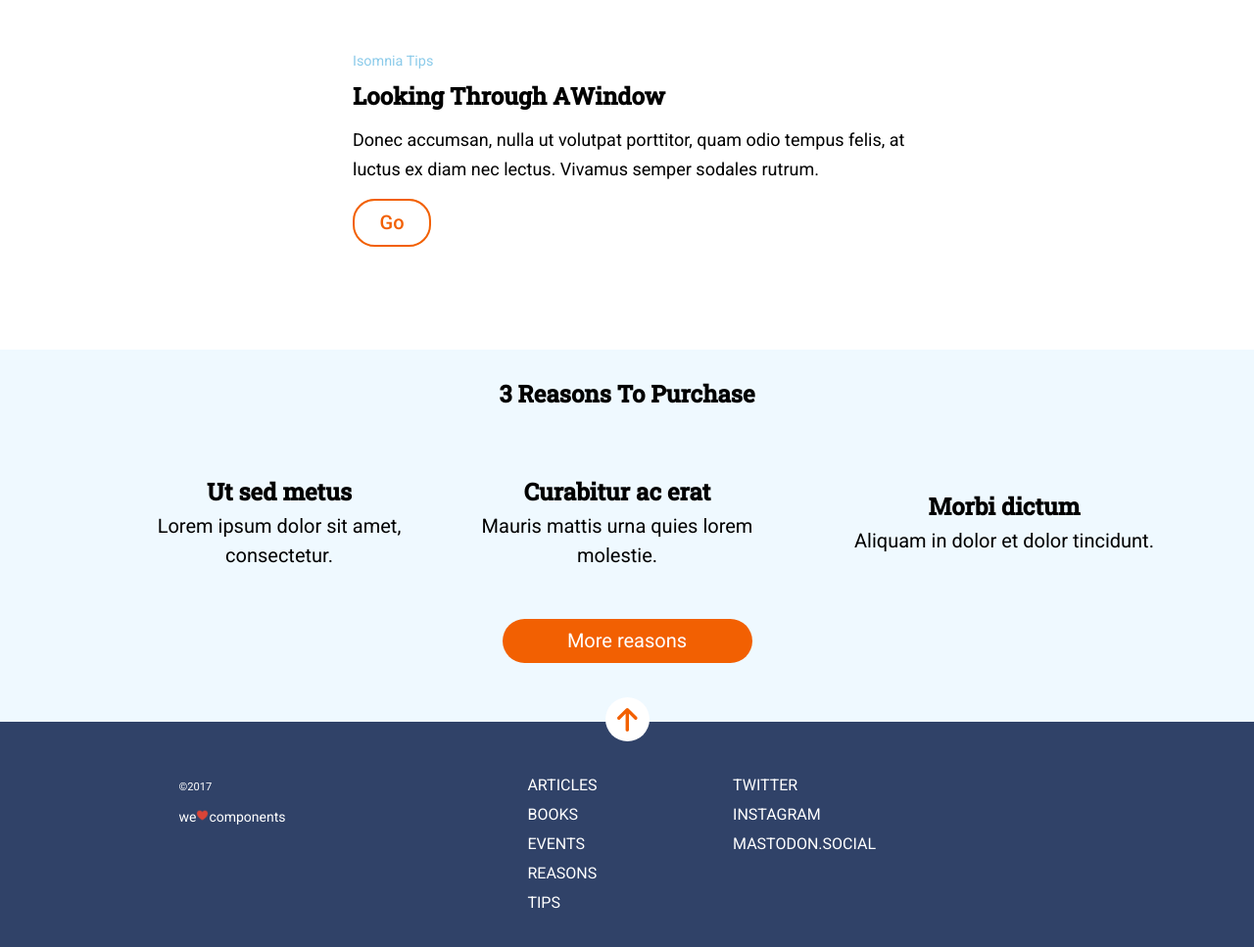
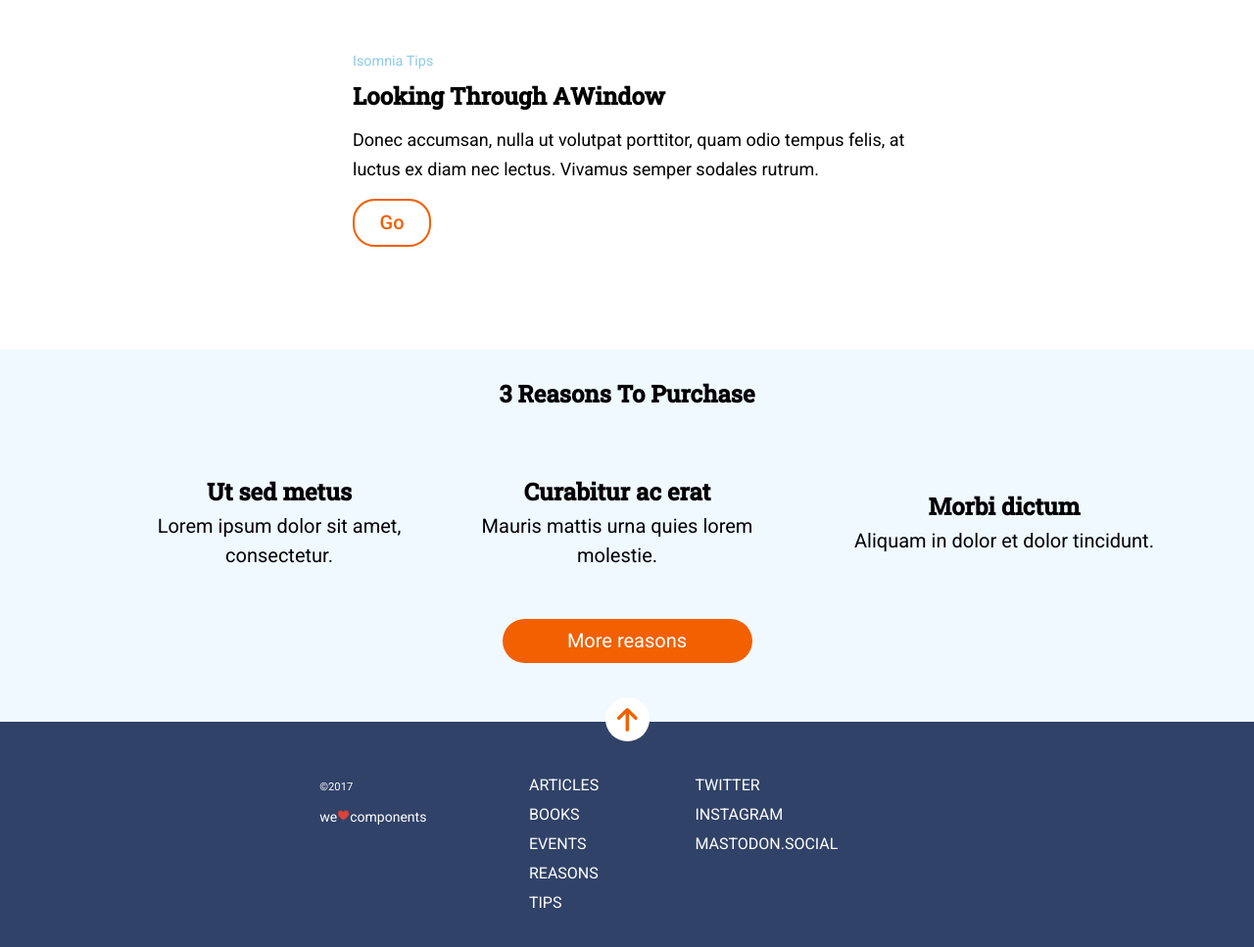
Before and after one commit to martaluciasoler/anonimousProxy, a website: page docs/index.html in a window 1280 px wide. Shown: the part 810-1777 px from the top of the page at 98% size. Drawn offline with Linux system fonts and the light colour scheme.

Commit message:
improvement footer

```diff
--- a/docs/index.html
+++ b/docs/index.html
@@ -91,6 +91,7 @@
           <a href="#inicio" title="Ir arriba" target="local"></a>
         </div>
         <nav class="footer__tablet">
+          <div class="reverse">
             <section class="itema">
               <ul class="footer__nav--ul">
                 <li><a href="https://adalab.es/">articles</a></li>
@@ -107,6 +108,7 @@
                 <li><a href="https://adalab.es/">mastodon.social</a></li>
               </ul>
             </section>
+          </div>
           <section class="itemc">
             <div class="footer__nav--copi">
               <small>&copy;2017</small>
--- a/src/scss/layout/_footer.scss
+++ b/src/scss/layout/_footer.scss
@@ -53,36 +53,28 @@
 
   //MEDIAQUERIES
 
+  //tablet
+
   .footer__tablet {
     @media all and (min-width: 768px) {
+      display: flex;
+      flex-direction: row-reverse;
+      text-align: left;
       width: 100%;
       justify-content: space-evenly;
+
+      .reverse {
+        width: 80%;
+        display: flex;
+        justify-content: space-evenly;
+      }
+    }
+
+    //pc
+
+    @media all and (min-width: 1280px) {
       display: flex;
-      text-align: left;
-
-      .itema {
-        position: relative;
-        left: 170px;
-        @media all and (min-width: 1280px) {
-          left: 300px;
-        }
-      }
-      .itemb {
-        position: relative;
-        left: 200px;
-      }
-      .itemc {
-        position: relative;
-        right: 300px;
-
-        @media all and (min-width: 768px) {
-          right: 500px;
-        }
-
-        @media all and (min-width: 1280px) {
-          right: 750px;
-        }
-      }
+      width: 50%;
     }
   }
 }
```
Also changed, not shown: src/html/partials/footer.html (+2 -0 lines), docs/assets/css/main.css. Lines whose indentation alone changed are shown as unchanged.
